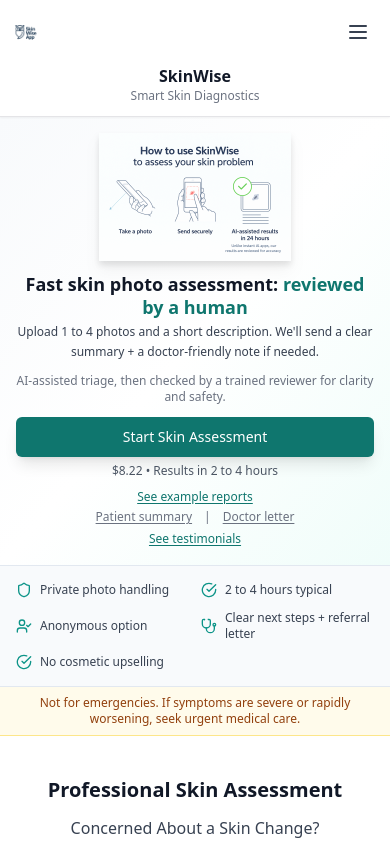
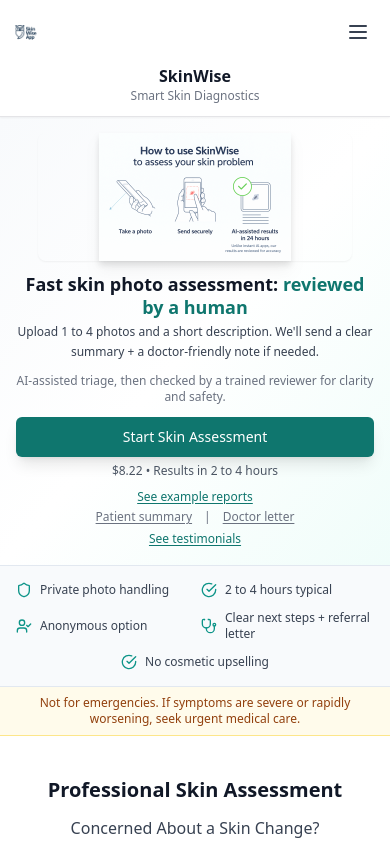
Before and after one commit to TuberDAO/Skinwise, a Next.js app: page / in a window 390 px wide. Shown: the top 844 px of the page. Built offline with nearby package versions, Linux system fonts and the light colour scheme; no server answers.

Commit message:
Mobile homepage visual polish (image width, symmetry, softened edges)

```diff
--- a/app/page.tsx
+++ b/app/page.tsx
@@ -206,11 +206,11 @@
         <div className="max-w-7xl mx-auto px-4 sm:px-6 lg:px-8 py-4 sm:py-5 lg:py-8">
           <div className="text-center space-y-3 sm:space-y-4">
             {/* How to Use Graphic - Compact */}
-            <div className="w-full max-w-xs sm:max-w-sm md:max-w-lg lg:max-w-xl mx-auto px-2 sm:px-0">
+            <div className="w-full max-w-[92%] sm:max-w-sm md:max-w-lg lg:max-w-xl mx-auto px-2 sm:px-0">
               <img
                 src="/how-to-use-skinwise.png"
                 alt="How to use SkinWise - Take a photo, Send securely, results reviewed by a human"
-                className="w-full h-auto object-contain max-h-32 sm:max-h-40 md:max-h-48 lg:max-h-56 xl:max-h-64 drop-shadow-lg"
+                className="w-full h-auto object-contain max-h-32 sm:max-h-40 md:max-h-48 lg:max-h-56 xl:max-h-64 drop-shadow-lg rounded-lg sm:rounded-xl shadow-sm"
               />
             </div>
 
@@ -300,7 +300,7 @@
               <Stethoscope className="h-4 w-4 text-teal-600 flex-shrink-0" />
               <span>Clear next steps + referral letter</span>
             </div>
-            <div className="flex items-center space-x-2 text-xs sm:text-sm text-gray-700 col-span-2 sm:col-span-1">
+            <div className="flex items-center justify-center sm:justify-start space-x-2 text-xs sm:text-sm text-gray-700 col-span-2 sm:col-span-1">
               <CheckCircle className="h-4 w-4 text-teal-600 flex-shrink-0" />
               <span>No cosmetic upselling</span>
             </div>
```
